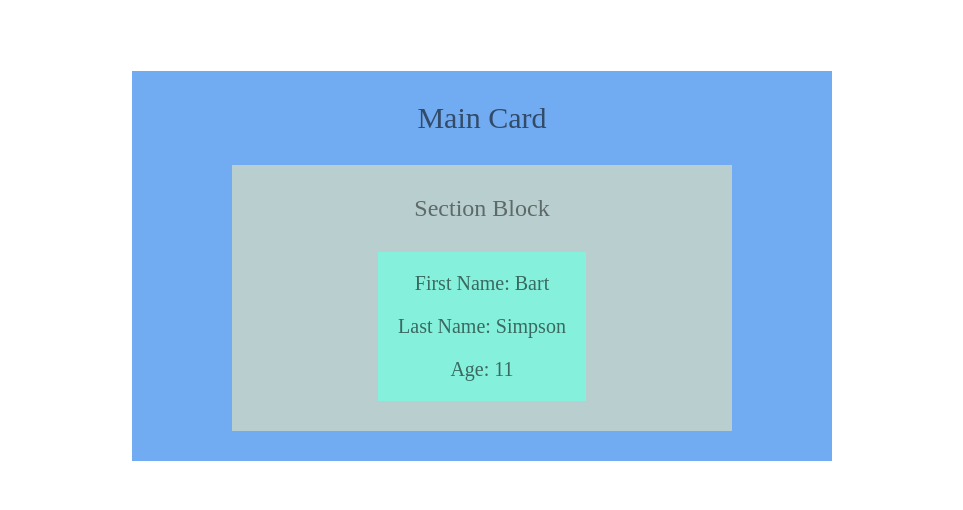
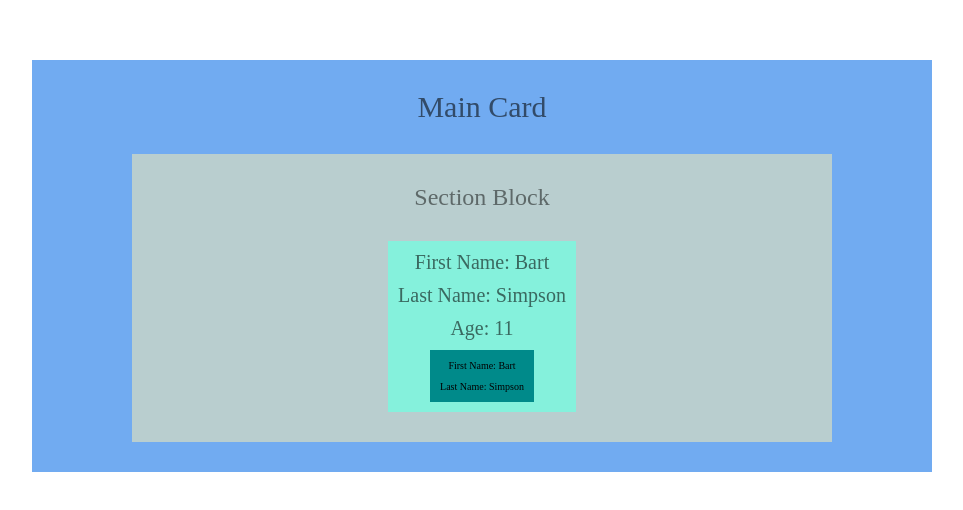
Before and after one commit to Akmi555/projec_02_ts, a React (Create React App) app: page /clients in a window 1280 px wide. Shown: the part 134-644 px from the top of the page, without its empty margins (158-1121 px from the left). Built offline with nearby package versions, Linux system fonts and the light colour scheme.

Commit message:
Homework016_1

```diff
--- a/src/lessons/Lesson16/Lesson16/components/Content/Content.tsx
+++ b/src/lessons/Lesson16/Lesson16/components/Content/Content.tsx
@@ -2,6 +2,7 @@ import { useContext } from "react";
 
 import { ContentComponent, DataItem } from "./styles"
 import { MainCardContext } from "../MainCard/MainCard";
+import NameTitle from "../NameTitle/NameTitle";
 
 function Content() {
   // 3.
@@ -14,6 +15,7 @@ function Content() {
       <DataItem>First Name: {contentData.firstName }</DataItem>
       <DataItem>Last Name: {contentData.lastName }</DataItem>
       <DataItem>Age: {contentData.age }</DataItem>
+      <NameTitle/>
     </ContentComponent>
   )
 }
--- a/src/lessons/Lesson16/Lesson16/components/Content/styles.ts
+++ b/src/lessons/Lesson16/Lesson16/components/Content/styles.ts
@@ -4,8 +4,8 @@ export const ContentComponent = styled.div`
    display: flex;
    flex-direction: column;
    align-items: center;
-   gap: 20px;
-   padding: 20px;
+   gap: 10px;
+   padding: 10px;
    background: #85F1DC;
 `
 
--- a/src/lessons/Lesson16/Lesson16/components/MainCard/styles.ts
+++ b/src/lessons/Lesson16/Lesson16/components/MainCard/styles.ts
@@ -5,7 +5,7 @@ export const MainCardWrapper = styled.div`
   flex-direction: column;
   align-items: center;
   gap: 30px;
-  width: 700px;
+  width: 900px;
   padding: 30px;
   background: #71ABF1;
 `
--- /dev/null
+++ b/src/lessons/Lesson16/Lesson16/components/NameTitle/NameTitle.tsx
@@ -0,0 +1,17 @@
+import { useContext } from "react";
+
+import { DataItem, NameTitleComponent } from "./styles";
+import { MainCardContext } from "../MainCard/MainCard";
+
+function NameTitle() {
+    const contentData = useContext(MainCardContext)
+
+    return (
+        <NameTitleComponent>
+            <DataItem>First Name: {contentData.firstName}</DataItem>
+            <DataItem>Last Name: {contentData.lastName}</DataItem>
+        </NameTitleComponent>
+    )
+}
+
+export default NameTitle;
--- /dev/null
+++ b/src/lessons/Lesson16/Lesson16/components/NameTitle/styles.ts
@@ -0,0 +1,15 @@
+import styled from "@emotion/styled";
+
+export const NameTitleComponent = styled.div`
+display: flex;
+flex-direction: column;
+align-items: center;
+gap: 10px;
+padding: 10px;
+background: #008A8A;
+`
+
+export const DataItem = styled.div`
+    font-size: 10px;
+    color: black;
+`
--- a/src/lessons/Lesson16/Lesson16/components/Section/styles.ts
+++ b/src/lessons/Lesson16/Lesson16/components/Section/styles.ts
@@ -5,7 +5,7 @@ export const SectionWrapper = styled.div`
   flex-direction: column;
   align-items: center;
   gap: 30px;
-  width: 500px;
+  width: 700px;
   padding: 30px;
   background: #B9CECF;
 `
```
